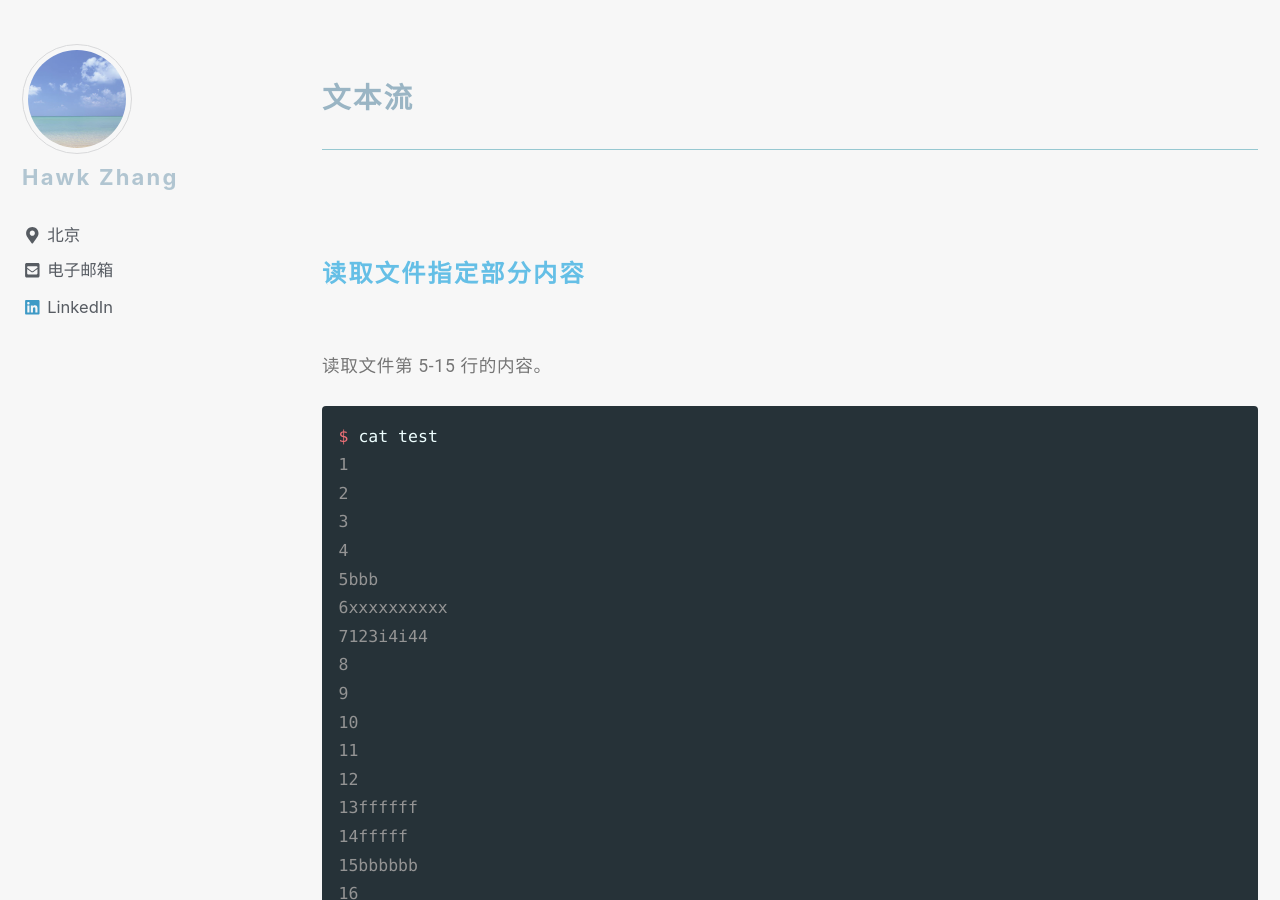
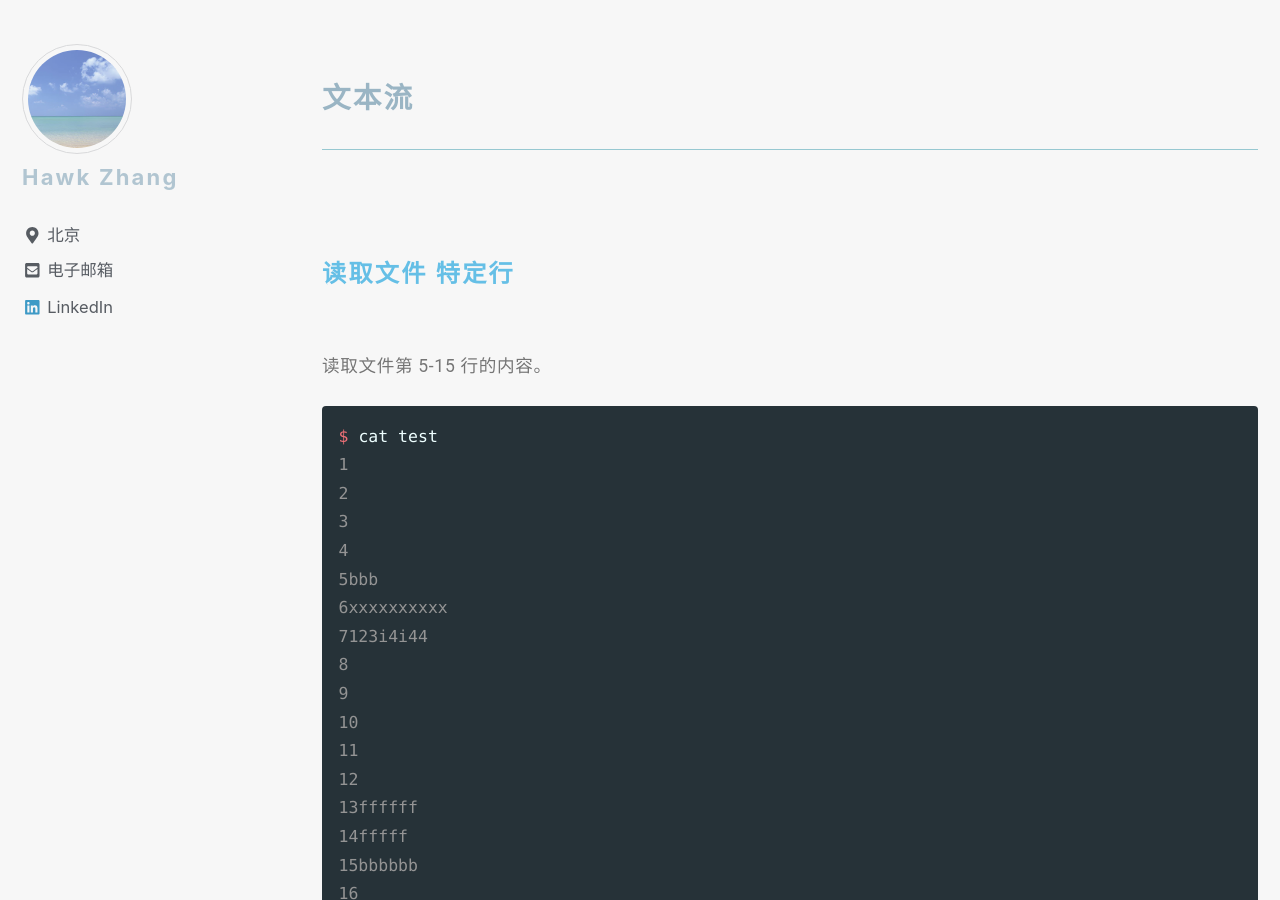
Before and after one commit to narru888/linotes_note, a Jekyll site: the page built from _posts/devop/2017-05-01-troubleshooting.md, in a window 1280 px wide and 900 px high, scrolled down 25510 px. Built offline with Jekyll 4.4.1, drawn with Linux system fonts in a browser that asks for light colours; nearby versions of some CDN libraries; a script that is not in the unit is left out.

Commit message:
update on 2018-08-25 09:50:01 CST

```diff
--- a/_posts/devop/2017-05-01-troubleshooting.md
+++ b/_posts/devop/2017-05-01-troubleshooting.md
@@ -1125,7 +1125,7 @@ $ cat /dev/urandom | head -10 | sha512sum | head -c 32
 
 
 
-#### 读取文件指定部分内容
+#### 读取文件 特定行
 
 读取文件第 5-15 行的内容。
 
```
